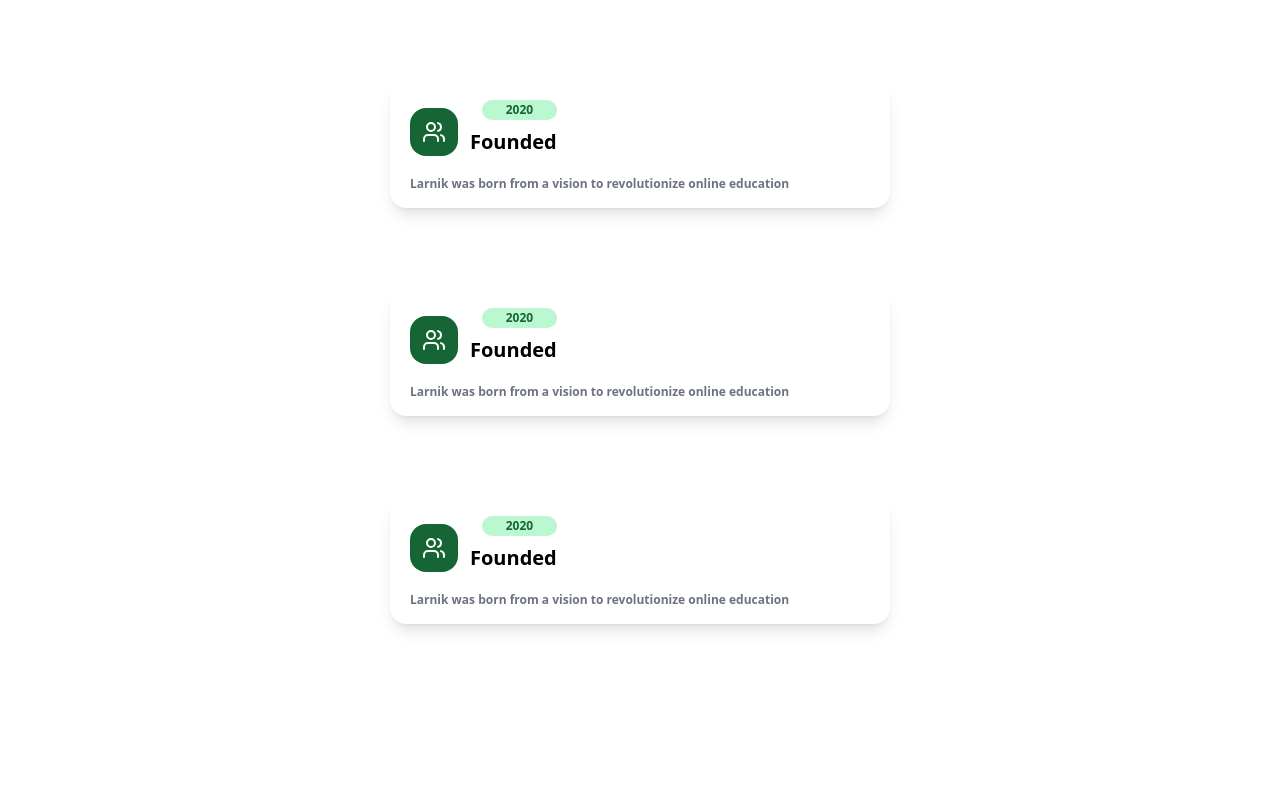
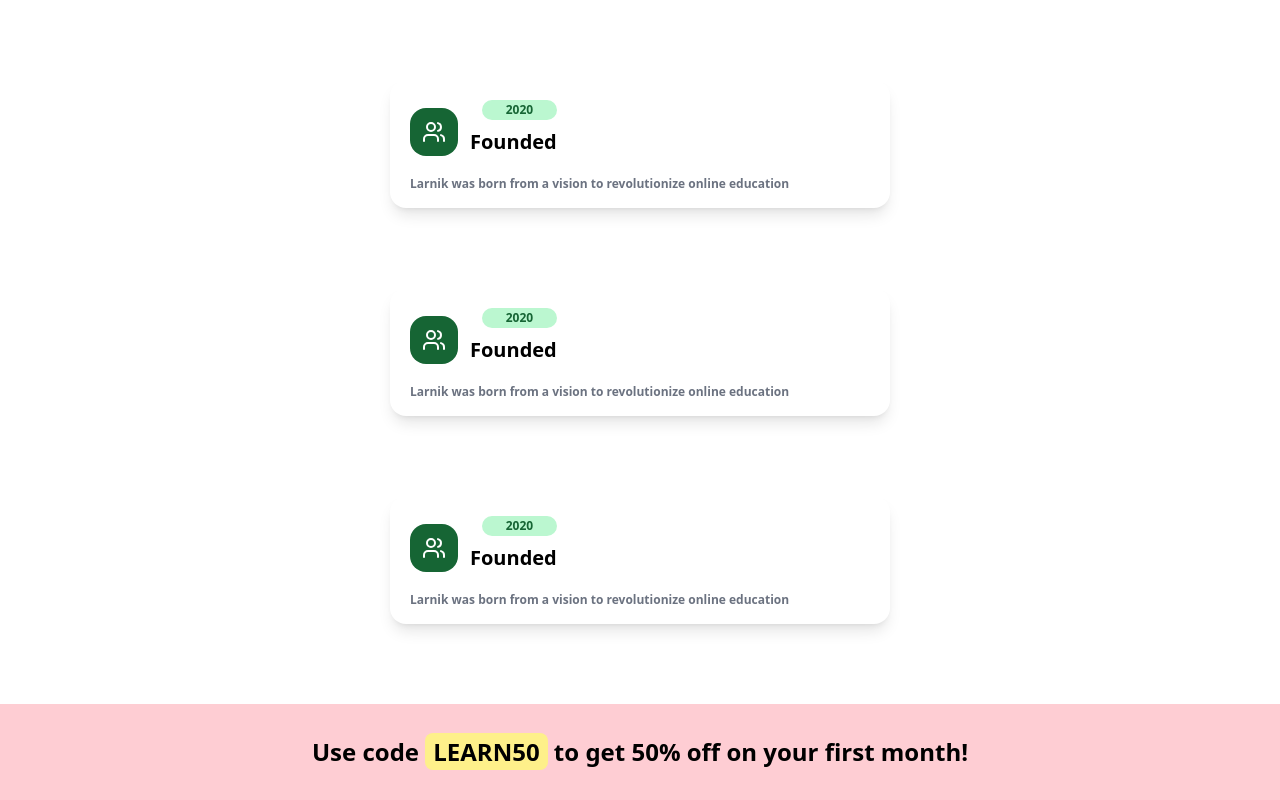
Before and after one commit to mvikashsaini/LMS-larnik, a React (Vite) app: page / in a window 1280 px wide. Shown: the part 1655-2455 px from the top of the page. Before the commit the page ends 2359 px from the top, so only its background shows below. Built offline with nearby package versions, Linux system fonts and the light colour scheme.

Commit message:
DiscountBar-1

```diff
--- a/src/App.jsx
+++ b/src/App.jsx
@@ -10,6 +10,7 @@
 import FooterBar from './components/FooterBar'
 import AboutPage from './pages/AboutPage'
 import TimelineCard from './components/TimelineCard'
+import DiscountBar from './components/DiscountBar'
 
 
 function App() {
@@ -27,6 +28,7 @@
     </div> */}
     <FooterBar />
     <TimelineCard />
+    <DiscountBar />
 
   </>
 
--- /dev/null
+++ b/src/components/DiscountBar.jsx
@@ -0,0 +1,15 @@
+import React from "react";
+
+export default function DiscountBar() {
+    const DiscountAmount = ('50%')
+    const DiscountCoupon = ('LEARN50')
+
+    return (
+        <>
+        <div className="h-24 bg-rose-200 flex items-center justify-center">
+            <h1 className="text-2xl text-black font-semibold">Use code <span className="bg-yellow-200 px-2 py-0.5 rounded-lg">{DiscountCoupon}</span> to get {DiscountAmount} off on your first month!</h1>
+        </div>
+        </>
+    );
+
+}
```
